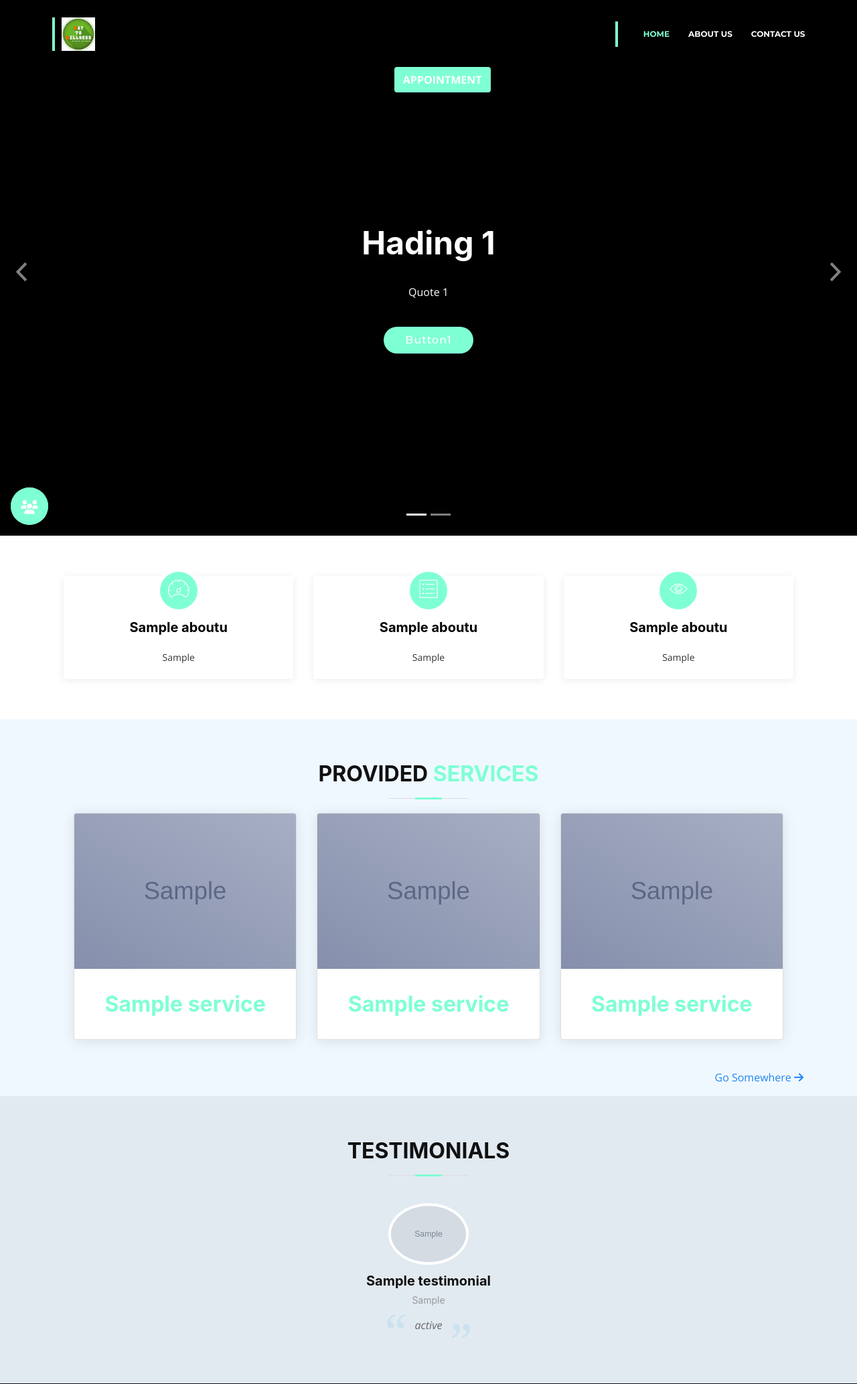
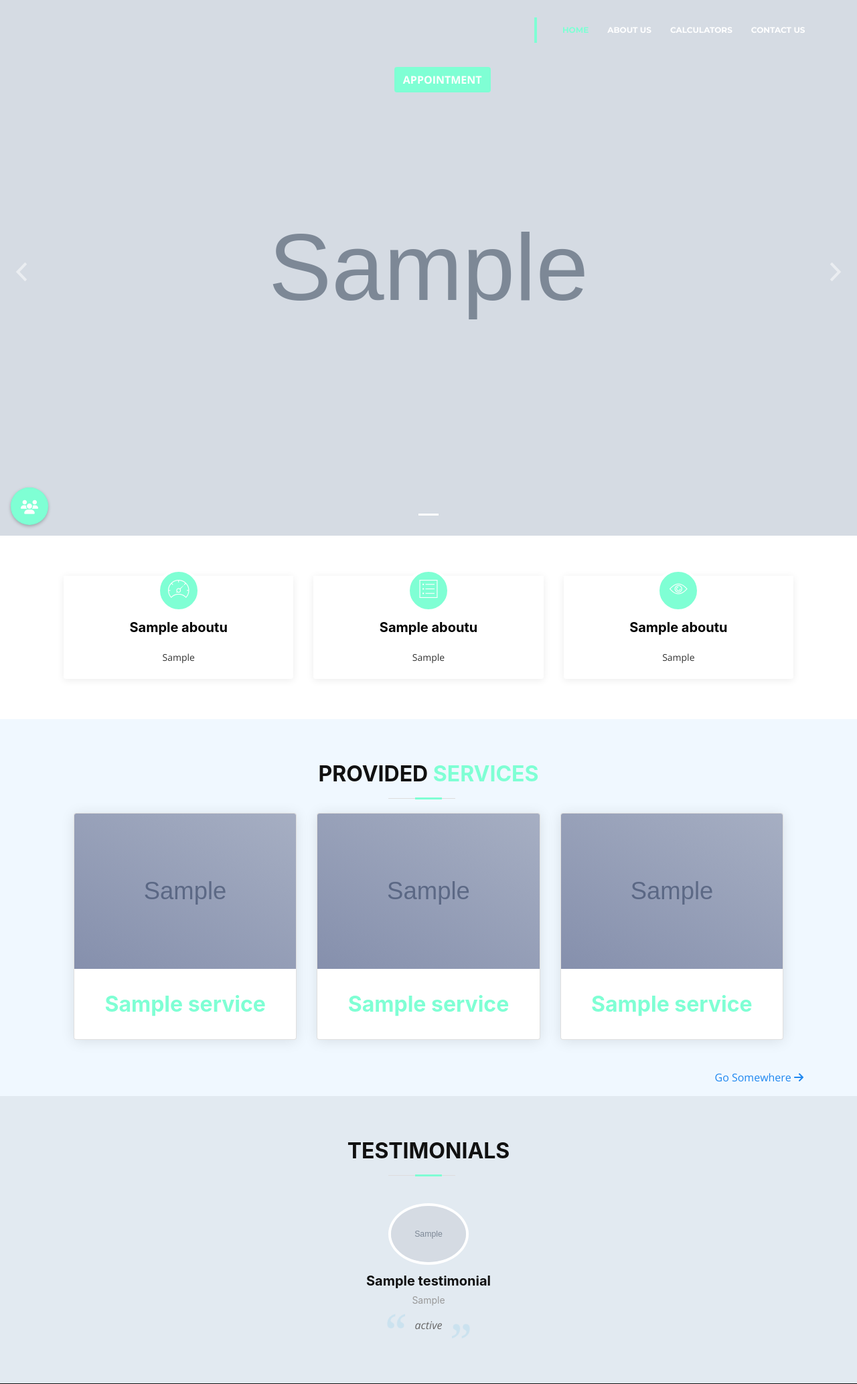
Before and after one commit to Prakhar19999/Way_To_Wellness, a Django app: page / in a window 1280 px wide. Shown: the top 2067 px of the page at 67% size. Run offline with Django 3.2, Linux system fonts and the light colour scheme; tables that the repository leaves empty hold one stand-in row (values such as "Sample post"); grey boxes marked "Sample" are stand-in pictures; some libraries are stand-ins or nearby versions; some web fonts are replaced.

Commit message:
Modified carousel

```diff
--- a/HealthCare_Project/way_to_wellness/models.py
+++ b/HealthCare_Project/way_to_wellness/models.py
@@ -45,13 +45,7 @@
         verbose_name_plural='About Us'
 
 class Carousel(models.Model):
-    heading=models.TextField()
-    quote=models.TextField()
-    button_name=models.TextField()
     image=models.ImageField(upload_to='landing_page_carousel/')
-
-    def __str__(self):
-        return self.heading
 
     class Meta:
         verbose_name_plural='Carousel'
--- a/HealthCare_Project/way_to_wellness/static/css/style.css
+++ b/HealthCare_Project/way_to_wellness/static/css/style.css
@@ -648,10 +648,6 @@
   background-repeat: no-repeat;
 }
 
-#intro .carousel-item::before {
-  content: '';
-  background-color: rgba(0, 0, 0, 0.7);
-}
 
 #intro .carousel-container {
   display: flex;
@@ -783,7 +779,7 @@
   content: '';
   position: absolute;
   display: block;
-  width: 120px;
+  width: 100px;
   height: 1px;
   background: #ddd;
   bottom: 1px;
--- a/HealthCare_Project/way_to_wellness/templates/way_to_wellness/base.html
+++ b/HealthCare_Project/way_to_wellness/templates/way_to_wellness/base.html
@@ -45,12 +45,13 @@
       <div class="row justify-content-center">
         <div class="col-xl-11 d-flex align-items-center">
 
-          <a href="{% url 'home_page'%}" class="logo mr-auto"><img src="{% static 'img/waytowellness-logo.jpeg' %}" alt="" class="img-fluid">
+          <a class="logo mr-auto">
 
           <nav class="nav-menu d-none d-lg-block">
             <ul>
               <li {%if request.resolver_match.url_name == 'home_page' %}class="active"{% endif %}><a href="{% url 'home_page' %}">Home</a></li>
               <li><a href="#about">About Us</a></li>
+              <li {%if request.resolver_match.url_name == 'calculators' %}class="active"{% endif %}><a href="{% url 'calculators' %}">Calculators</a></li>
               <li><a href="#footer">Contact Us</a></li>
             </ul>
           </nav>
@@ -175,7 +176,7 @@
           <a href="#" class="menu-item fa fa-facebook"></a>
           <a href="#" class="menu-item fa fa-twitter"></a>
           <a href="#" class="menu-item fa fa-linkedin"></a>
-          <a href="#" class="menu-item fa fa-cog"></a>
+          <a href="https://wa.me/+918010373183?text=Hi%20prakhar%2C%20I%20am%20vinit" class="menu-item fa fa-whatsapp"></a>
         </menu>
       </div>
     <!--Left Bottom Social Media Ends-->
--- a/HealthCare_Project/way_to_wellness/templates/way_to_wellness/home_page.html
+++ b/HealthCare_Project/way_to_wellness/templates/way_to_wellness/home_page.html
@@ -23,26 +23,13 @@
         <div class="carousel-inner" role="listbox">
 
 
-          <div class="carousel-item active" style="background-image: url()">
-            <div class="carousel-container">
-              <div class="container">
-                <h2 class="animate__animated animate__fadeInDown">Hading 1</h2>
-                <p class="animate__animated animate__fadeInUp">Quote 1</p>
-                <a href="#about" class="btn-get-started scrollto animate__animated animate__fadeInUp">Button1</a>
-              </div>
-            </div>
+          {%if carousel %}
+          <div class="carousel-item active" style="background-image: url({{carousel.image.url}})">
           </div>
+          {%endif%}
 
-
-          {%for carousel in carousel%}
-          <div class="carousel-item" style="background-image: url('{{carousel.image.url}}')">
-            <div class="carousel-container">
-              <div class="container">
-                <h2 class="animate__animated animate__fadeInDown">{{carousel.heading}}</h2></h2>
-                <p class="animate__animated animate__fadeInUp">{{carousel.quote}}</p>
-                <a href="#" class="btn-get-started scrollto animate__animated animate__fadeInUp">{{carousel.button_name}}</a>
-              </div>
-            </div>
+          {%for item in carousel_items%}
+          <div class="carousel-item" style="background-image: url('{{item.image.url}}')">
           </div>
           {% endfor%}
 
--- a/HealthCare_Project/way_to_wellness/views.py
+++ b/HealthCare_Project/way_to_wellness/views.py
@@ -7,10 +7,15 @@
    if requests.method == "POST":
       form=AppointmentForm(requests.POST)
       if form.is_valid():
-         print(requests.POST)
+         form.save()
    form=AppointmentForm()
    testimonials=Testimonials.objects.all()
-   carousel=Carousel.objects.all()
+   carousel=Carousel.objects.all().first()
+   carousel_items=[]
+   for items in Carousel.objects.all():
+      carousel_items.append(items)
+   if len(carousel_items)>0:
+      carousel_items.pop(0)
    services=Services.objects.all()
    about=AboutUs.objects.all()
    context={
@@ -19,6 +24,7 @@
          'services':services,
          'about':about,
          'ap_form':form,
+         'carousel_items':carousel_items,
       }
 
    return render(requests,'way_to_wellness/home_page.html',context)
```
